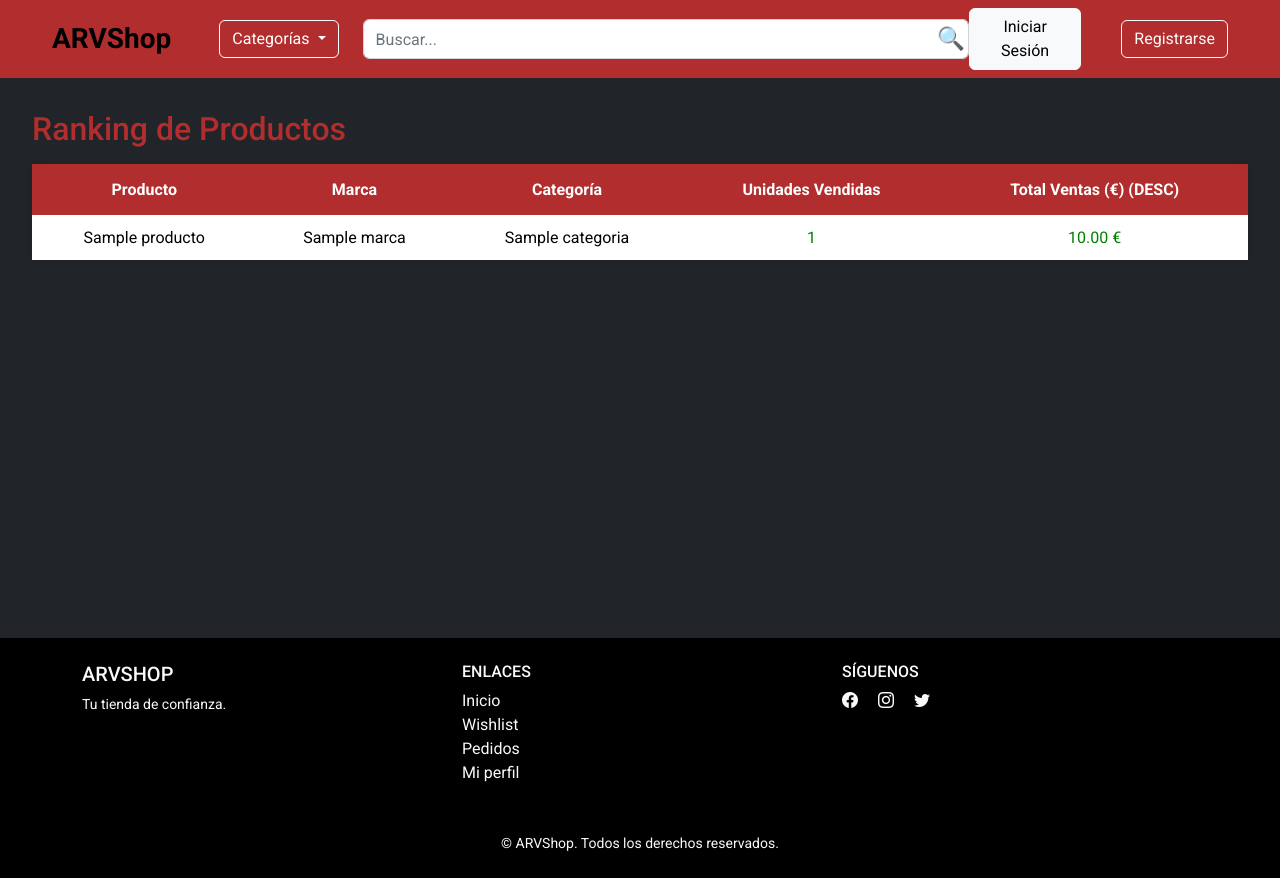
After one commit to AdryReyes/Proyecto, a Django app: page /tienda/admin/ranking-productos/ in a window 1280 px wide. The commit adds this page. Run offline with Django 5.2, Linux system fonts and the light colour scheme; tables that the repository leaves empty hold one stand-in row (values such as "Sample post"); some libraries are stand-ins or nearby versions.

Commit message:
ranking hecho

```diff
--- a/tiendaARV/tienda/templates/tienda/base.html
+++ b/tiendaARV/tienda/templates/tienda/base.html
@@ -65,6 +65,9 @@
             {% endif %}
             {% if request.user.is_staff %}
               <li><a class="dropdown-item" href="{% url 'producto_admin' %}">Administrar productos</a></li>
+              <li><a class="dropdown-item" href="{% url 'ranking_marcas' %}">Ranking marcas</a></li>
+              <li><a class="dropdown-item" href="{% url 'ranking_productos' %}">Ranking productos</a></li>
+              <li><a class="dropdown-item" href="{% url 'ranking_clientes' %}">Ranking clientes</a></li>
             {% endif %}
             <li><hr class="dropdown-divider"></li>
             <li>
--- /dev/null
+++ b/tiendaARV/tienda/templates/tienda/ranking_productos.html
@@ -0,0 +1,41 @@
+{% extends "tienda/base.html" %}
+{% block content %}
+<div style="padding: 2rem;">
+    <h2 style="color: #b22d2d; font-size: 2rem; margin-bottom: 1rem;">Ranking de Productos</h2>
+
+    <table style="width: 100%; border-collapse: collapse; box-shadow: 0 0 8px rgba(0,0,0,0.1); text-align: center;">
+        <thead style="background-color: #b22d2d; color: white;">
+            <tr>
+                <th style="padding: 1rem;">Producto</th>
+                <th style="padding: 1rem;">Marca</th>
+                <th style="padding: 1rem;">Categoría</th>
+                <th style="padding: 1rem;">
+                    <a href="?sort_by=unidades&order={% if sort_by == 'unidades' and order == 'desc' %}asc{% else %}desc{% endif %}" style="color: white; text-decoration: none;">
+                        Unidades Vendidas {% if sort_by == 'unidades' %}({{ order|upper }}){% endif %}
+                    </a>
+                </th>
+                <th style="padding: 1rem;">
+                    <a href="?sort_by=ventas&order={% if sort_by == 'ventas' and order == 'desc' %}asc{% else %}desc{% endif %}" style="color: white; text-decoration: none;">
+                        Total Ventas (€) {% if sort_by == 'ventas' %}({{ order|upper }}){% endif %}
+                    </a>
+                </th>
+            </tr>
+        </thead>
+        <tbody>
+            {% for producto in productos %}
+            <tr style="background-color: {% cycle '#ffffff' '#f9f9f9' %};">
+                <td style="padding: 0.8rem; color: black;">{{ producto.producto__producto_nombre }}</td>
+                <td style="padding: 0.8rem; color: black;">{{ producto.producto__marca__marca_nombre }}</td>
+                <td style="padding: 0.8rem; color: black;">{{ producto.producto__categoria__nombre }}</td>
+                <td style="padding: 0.8rem; color: #008001;">{{ producto.total_unidades }}</td>
+                <td style="padding: 0.8rem; color: #008001;">{{ producto.total_ventas|floatformat:2 }} €</td>
+            </tr>
+            {% empty %}
+            <tr>
+                <td colspan="6" style="padding: 1rem;">No hay datos disponibles.</td>
+            </tr>
+            {% endfor %}
+        </tbody>
+    </table>
+</div>
+{% endblock %}
--- a/tiendaARV/tienda/urls.py
+++ b/tiendaARV/tienda/urls.py
@@ -16,7 +16,7 @@ urlpatterns = [
     path('admin/productos/new/', producto_new.as_view(), name='producto_new'),
     path('compra/<int:pk>/', productoCompraDetailView.as_view(), name='compra'),
     path('checkout/<int:pk>/', checkout.as_view(), name='confimar_compra'),
-    path('informe/marcas/', informe_marca.as_view(), name='informe_marca'),
+    # path('informe/marcas/', informe_marca.as_view(), name='informe_marca'),
     path('informe/historialcompras/', informe_compra.as_view(), name='informe_compras'),
     path('login/', views.iniciar_sesion.as_view(), name='login'),
     path('logout/', cerrar_sesion.as_view(), name='logout'),
@@ -55,7 +55,9 @@ urlpatterns = [
     path('admin/marca/nueva/', marca_new.as_view(), name='marca_new'),
     path('admin/categoria/nueva/', categoria_new.as_view(), name='categoria_new'),
     # path('paypal/cancelado/', views.paypal_cancelado, name='paypal_cancelado'),
-
+    path('admin/ranking-marcas/', MarcaRankingView.as_view(), name='ranking_marcas'),
+    path('admin/ranking-productos/', ProductoRankingView.as_view(), name='ranking_productos'),
+    path('admin/ranking-clientes/', ClienteRankingView.as_view(), name='ranking_clientes'),
 
 
 ]
--- a/tiendaARV/tienda/views.py
+++ b/tiendaARV/tienda/views.py
@@ -16,7 +16,7 @@ from django.template.loader import get_template
 from xhtml2pdf import pisa
 from django.utils.dateparse import parse_date
 from django.core.paginator import Paginator
-
+from datetime import datetime
 import paypalrestsdk
 from paypalrestsdk import Payment
 from requests import request
@@ -348,21 +348,21 @@ class registrarse(CreateView):
         login(self.request, user)
         return response
 
-@method_decorator(staff_member_required, name='dispatch')
-@method_decorator(login_required(login_url='/tienda/login/'), name='dispatch')
-class informe_marca(TemplateView):
-    template_name = 'tienda/marcas.html'
+# @method_decorator(staff_member_required, name='dispatch')
+# @method_decorator(login_required(login_url='/tienda/login/'), name='dispatch')
+# class informe_marca(TemplateView):
+#     template_name = 'tienda/marcas.html'
 
-    def get_context_data(self, **kwargs):
-        context = super().get_context_data(**kwargs)
+#     def get_context_data(self, **kwargs):
+#         context = super().get_context_data(**kwargs)
 
-        marcas = Marca.objects.all()
-        productos = Producto.objects.all()
+#         marcas = Marca.objects.all()
+#         productos = Producto.objects.all()
 
-        context['marcas'] = marcas
-        context['productos'] = productos
+#         context['marcas'] = marcas
+#         context['productos'] = productos
 
-        return context
+#         return context
 
 
 @method_decorator(login_required(login_url='/tienda/login/'), name='dispatch')
@@ -1266,3 +1266,108 @@ def exportar_historial_pdf(request):
     if pisa_status.err:
         return HttpResponse('Hubo un error al generar el PDF.', status=500)
     return response
+
+
+
+@method_decorator(staff_member_required, name='dispatch')
+class MarcaRankingView(TemplateView):
+    template_name = 'tienda/ranking_marcas.html'
+
+    def get_context_data(self, **kwargs):
+        context = super().get_context_data(**kwargs)
+        sort_by = self.request.GET.get('sort_by', 'ventas')
+        order = self.request.GET.get('order', 'desc')
+
+        datos = (
+            producto_compra.objects
+            .values('producto__marca__marca_id', 'producto__marca__marca_nombre')
+            .annotate(
+                total_ventas=Sum('unidades'),
+                total_dinero=Sum(F('precio') * F('unidades'))
+            )
+        )
+
+        ranking = [
+            {
+                'id': d['producto__marca__marca_id'],
+                'nombre': d['producto__marca__marca_nombre'],
+                'total_ventas': d['total_ventas'] or 0,
+                'total_dinero': round(d['total_dinero'] or 0, 2)
+            }
+            for d in datos
+        ]
+
+        reverse = True if order == 'desc' else False
+        if sort_by == 'ventas':
+            ranking.sort(key=lambda x: x['total_ventas'], reverse=reverse)
+        elif sort_by == 'dinero':
+            ranking.sort(key=lambda x: x['total_dinero'], reverse=reverse)
+
+        context['ranking'] = ranking
+        context['sort_by'] = sort_by
+        context['order'] = order
+        return context
+
+class ProductoRankingView(TemplateView):
+    template_name = 'tienda/ranking_productos.html'
+
+    def get_context_data(self, **kwargs):
+        context = super().get_context_data(**kwargs)
+
+        sort_by = self.request.GET.get('sort_by', 'ventas')
+        order = self.request.GET.get('order', 'desc')
+
+        datos = (
+            producto_compra.objects
+            .values(
+                'producto__id',
+                'producto__producto_nombre',
+                'producto__marca__marca_nombre',
+                'producto__categoria__nombre',
+                'producto__producto_precio'
+            )
+            .annotate(
+                total_unidades=Sum('unidades'),
+                total_ventas=Sum(F('unidades') * F('precio'))
+            )
+        )
+
+        if sort_by == 'precio':
+            orden = 'producto__producto_precio'
+        else:
+            orden = 'total_ventas'
+
+        if order == 'desc':
+            orden = '-' + orden
+
+        datos = datos.order_by(orden)
+
+        context['productos'] = datos
+        context['sort_by'] = sort_by
+        context['order'] = order
+        return context
+
+class ClienteRankingView(TemplateView):
+    template_name = 'tienda/ranking_clientes.html'
+
+    def get_context_data(self, **kwargs):
+        context = super().get_context_data(**kwargs)
+
+        sort_by = self.request.GET.get('sort_by', 'compras')
+        order = self.request.GET.get('order', 'desc')
+        reverse = (order == 'desc')
+
+        ranking = Cliente.objects.annotate(
+            total_gastado=Sum('compra__compra_importe'),
+            total_compras=Count('compra')
+        )
+
+        if sort_by == 'gasto':
+            ranking = sorted(ranking, key=lambda c: c.total_gastado or 0, reverse=reverse)
+        else:
+            ranking = sorted(ranking, key=lambda c: c.total_compras or 0, reverse=reverse)
+
+        context['ranking'] = ranking
+        context['sort_by'] = sort_by
+        context['order'] = order
+        return context
```
Also changed, not shown: tiendaARV/tienda/templates/tienda/ranking_clientes.html (added, +37 -0 lines), tiendaARV/tienda/templates/tienda/ranking_marcas.html (added, +37 -0 lines), tiendaARV/media/productos/casco.webp (added), tiendaARV/media/productos/mhx_960x960.png (added), tiendaARV/tienda/static/tienda/images/banner1.jpg (added).
